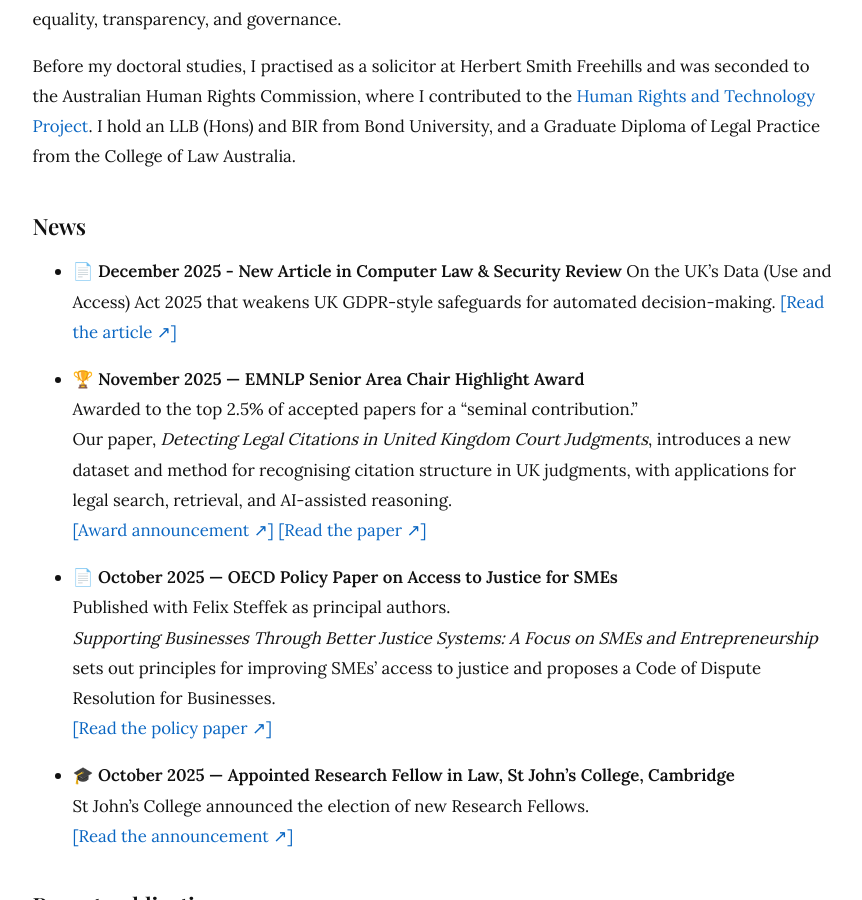
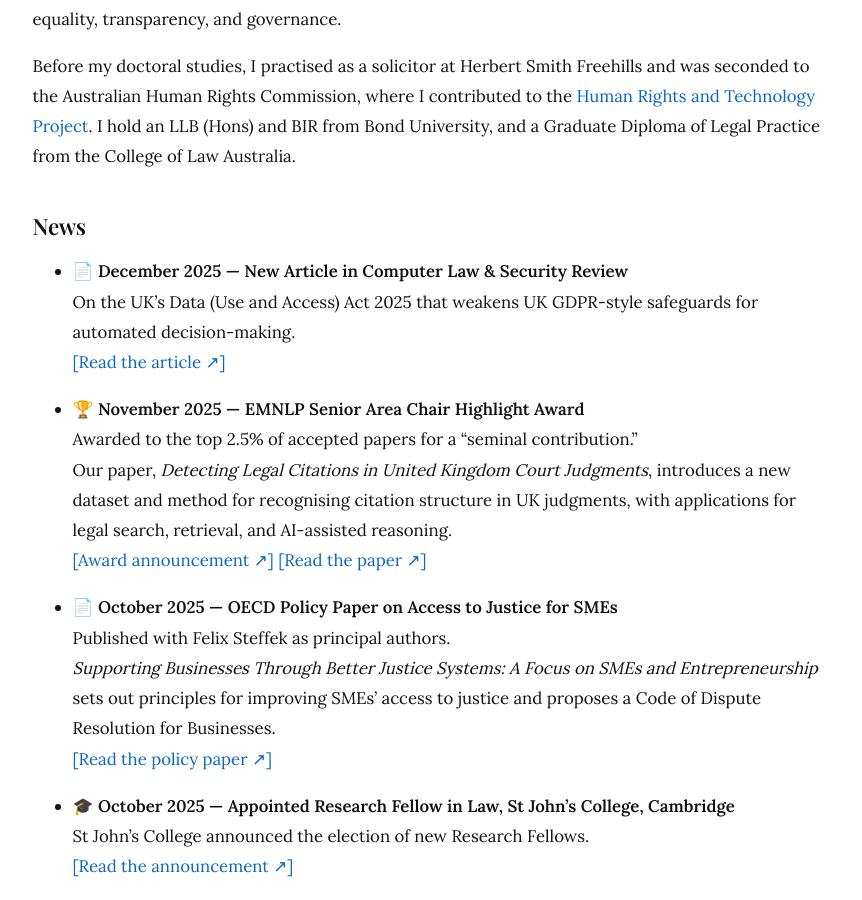
Before and after one commit to hollisargeant/hollisargeant.github.io, a Jekyll site: the page built from index.md, in a window 1280 px wide and 900 px high, scrolled down 1018 px. Shown: the whole window, without its empty margins (200-1062 px from the left). Built offline with Jekyll 4.4.1, drawn with Linux system fonts in a browser that asks for light colours.

```diff
--- a/index.md
+++ b/index.md
@@ -28,7 +28,7 @@ title: "Holli Sargeant"
 
 ## News
 
-- 📄 **December 2025 - New Article in Computer Law & Security Review**
+- 📄 **December 2025 — New Article in Computer Law & Security Review**
    On the UK's Data (Use and Access) Act 2025 that weakens UK GDPR-style safeguards for automated decision-making.
   <a href="https://doi.org/10.1016/j.clsr.2025.106247" target="_blank">[Read the article ↗︎]</a>
 
```
